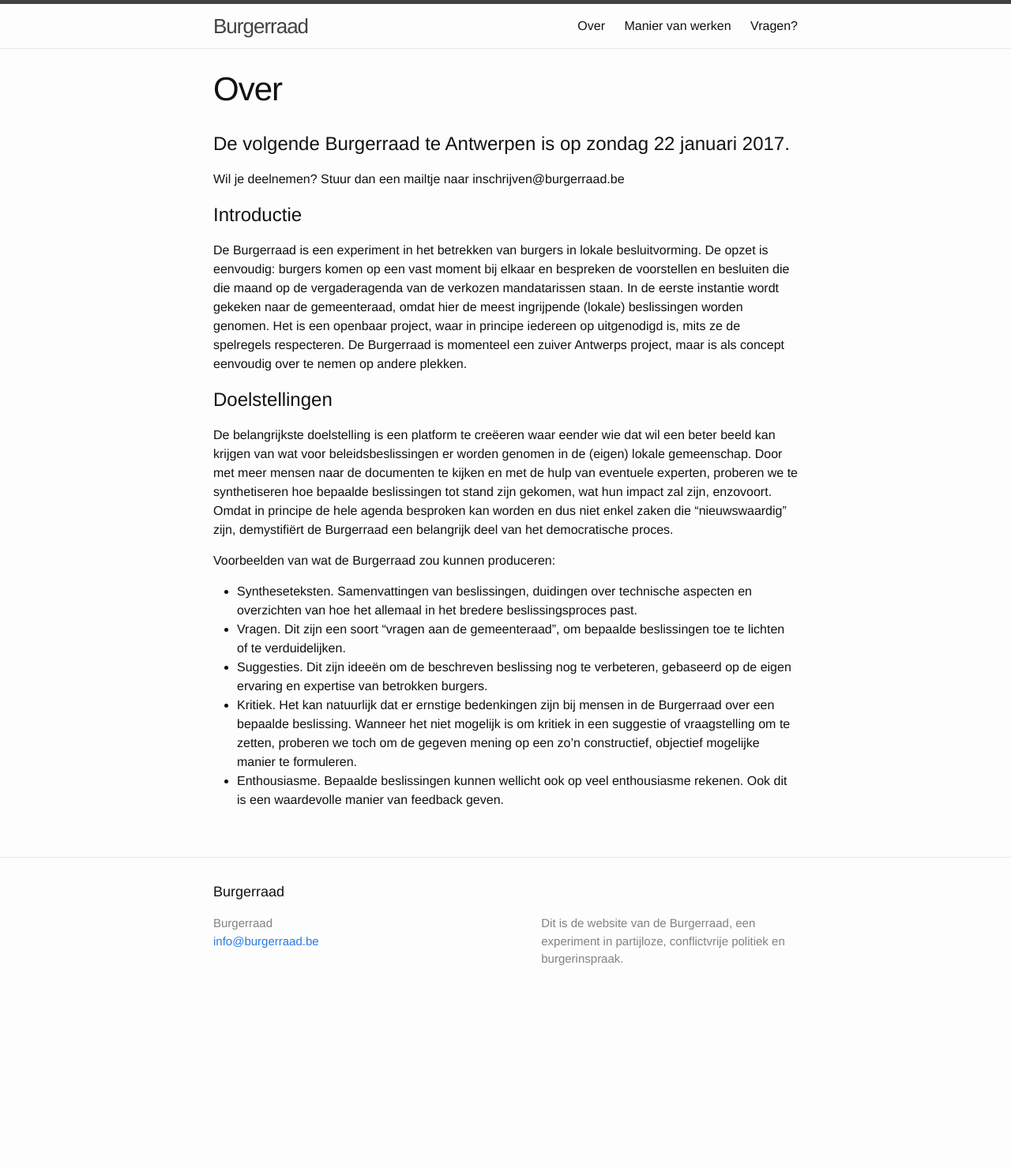
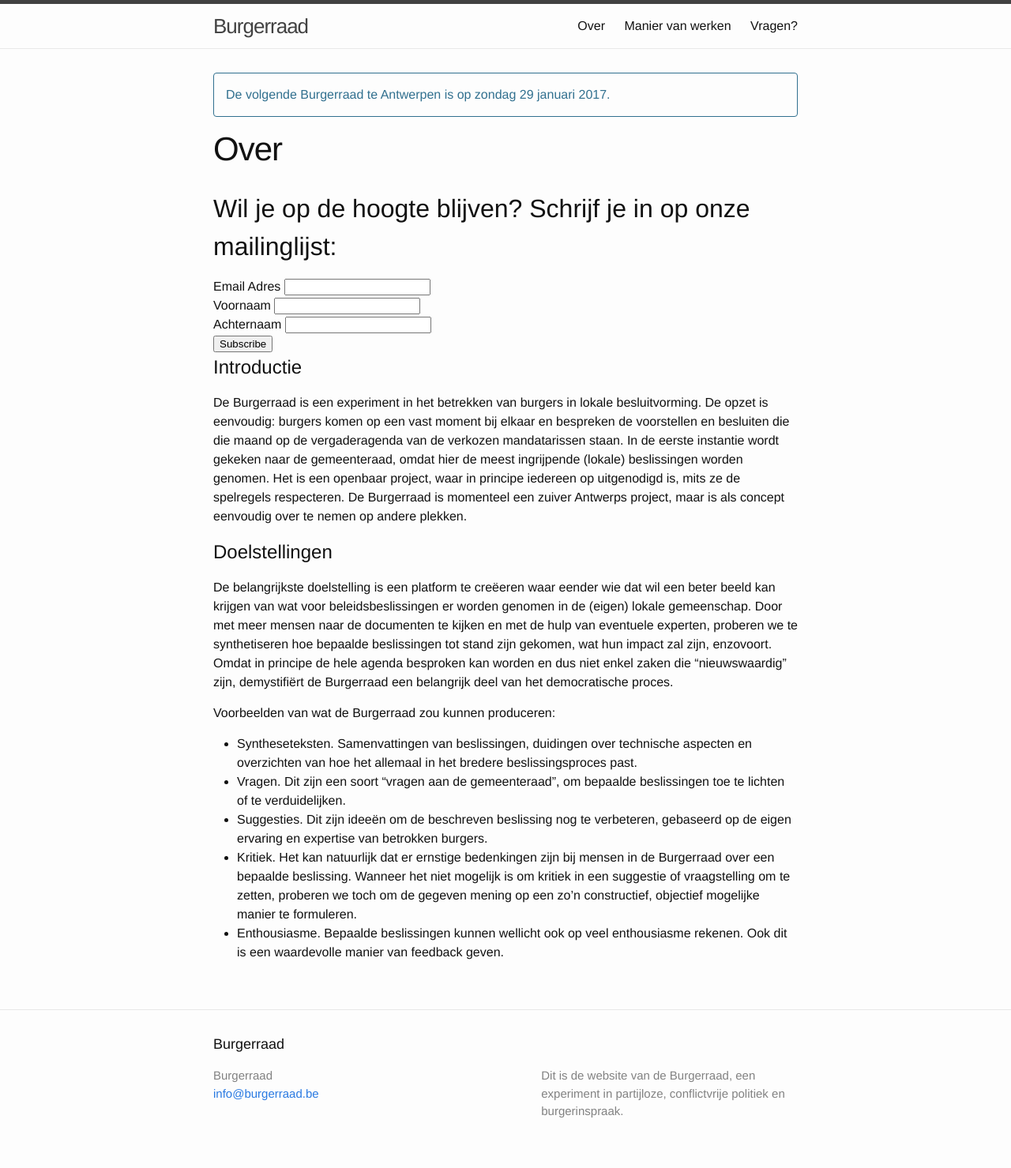
Before and after one commit to tgoorden/burgerraad, a Jekyll site: the page built from about.md, in a window 1280 px wide. Shown: the whole page at 79% size. Built offline with Jekyll 4.4.1, drawn with Linux system fonts in a browser that asks for light colours; comment, search, counter and statistics services are not loaded; before the commit the page ends 1286 px from its top, so only the background shows below that.

Commit message:
Verslag Burgerraad 22 jan 2016

```diff
--- /dev/null
+++ b/_includes/subscribe.html
@@ -0,0 +1,27 @@
+<link href="//cdn-images.mailchimp.com/embedcode/classic-10_7.css" rel="stylesheet" type="text/css">
+<div id="mc_embed_signup">
+<form action="//burgerraad.us14.list-manage.com/subscribe/post?u=7df915afab7e14d9a63aa05d3&amp;id=b70ec43c40" method="post" id="mc-embedded-subscribe-form" name="mc-embedded-subscribe-form" class="validate" target="_blank" novalidate>
+    <div id="mc_embed_signup_scroll">
+	<h2>Wil je op de hoogte blijven? Schrijf je in op onze mailinglijst:</h2>
+<div class="mc-field-group">
+	<label for="mce-EMAIL">Email Adres</label>
+	<input type="email" value="" name="EMAIL" class="required email" id="mce-EMAIL">
+</div>
+<div class="mc-field-group">
+	<label for="mce-FNAME">Voornaam</label>
+	<input type="text" value="" name="FNAME" class="" id="mce-FNAME">
+</div>
+<div class="mc-field-group">
+	<label for="mce-LNAME">Achternaam</label>
+	<input type="text" value="" name="LNAME" class="" id="mce-LNAME">
+</div>
+	<div id="mce-responses" class="clear">
+		<div class="response" id="mce-error-response" style="display:none"></div>
+		<div class="response" id="mce-success-response" style="display:none"></div>
+	</div>    <!-- real people should not fill this in and expect good things - do not remove this or risk form bot signups-->
+    <div style="position: absolute; left: -5000px;" aria-hidden="true"><input type="text" name="b_7df915afab7e14d9a63aa05d3_b70ec43c40" tabindex="-1" value=""></div>
+    <div class="clear"><input type="submit" value="Subscribe" name="subscribe" id="mc-embedded-subscribe" class="button"></div>
+    </div>
+</form>
+</div>
+<script type='text/javascript' src='//s3.amazonaws.com/downloads.mailchimp.com/js/mc-validate.js'></script><script type='text/javascript'>(function($) {window.fnames = new Array(); window.ftypes = new Array();fnames[0]='EMAIL';ftypes[0]='email';fnames[1]='FNAME';ftypes[1]='text';fnames[2]='LNAME';ftypes[2]='text';}(jQuery));var $mcj = jQuery.noConflict(true);</script>
--- /dev/null
+++ b/_includes/upcoming.html
@@ -0,0 +1,3 @@
+<div id="upcoming" class="alert alert-info">
+De volgende Burgerraad te Antwerpen is op zondag 29 januari 2017.
+</div>
--- a/_layouts/default.html
+++ b/_layouts/default.html
@@ -9,6 +9,7 @@
 
     <div class="page-content">
       <div class="wrapper">
+        {% include upcoming.html %}
         {{ content }}
       </div>
     </div>
--- /dev/null
+++ b/_layouts/subscribe.html
@@ -0,0 +1,6 @@
+---
+layout: page
+---
+{% include subscribe.html %}
+
+{{ content }}
--- a/_sass/_layout.scss
+++ b/_sass/_layout.scss
@@ -234,3 +234,15 @@
         }
     }
 }
+
+.alert-info {
+    color: #31708f;
+    border-color: #31708f;
+}
+.alert {
+    text-shadow: 0 1px 0 rgba(255,255,255,.2);
+    padding: 15px;
+    margin-bottom: 20px;
+    border: 1px solid;
+    border-radius: 4px;
+}
--- a/about.md
+++ b/about.md
@@ -1,10 +1,8 @@
 ---
-layout: page
+layout: subscribe
 title: Over
 permalink: /over/
 ---
-# De volgende Burgerraad te Antwerpen is op zondag 22 januari 2017.
-Wil je deelnemen? Stuur dan een mailtje naar inschrijven@burgerraad.be
 
 # Introductie
 De Burgerraad is een experiment in het betrekken van burgers in lokale besluitvorming. De opzet is eenvoudig: burgers komen op een vast moment bij elkaar en bespreken de voorstellen en besluiten die die maand op de vergaderagenda van de verkozen mandatarissen staan. In de eerste instantie wordt gekeken naar de gemeenteraad, omdat hier de meest ingrijpende (lokale) beslissingen worden genomen. Het is een openbaar project, waar in principe iedereen op uitgenodigd is, mits ze de spelregels respecteren. De Burgerraad is momenteel een zuiver Antwerps project, maar is als concept eenvoudig over te nemen op andere plekken.
```
Also changed, not shown: _posts/2017-01-22-samenvatting-workshops.markdown (added, +102 -0 lines), assets/images/unicorns.jpg (added).
